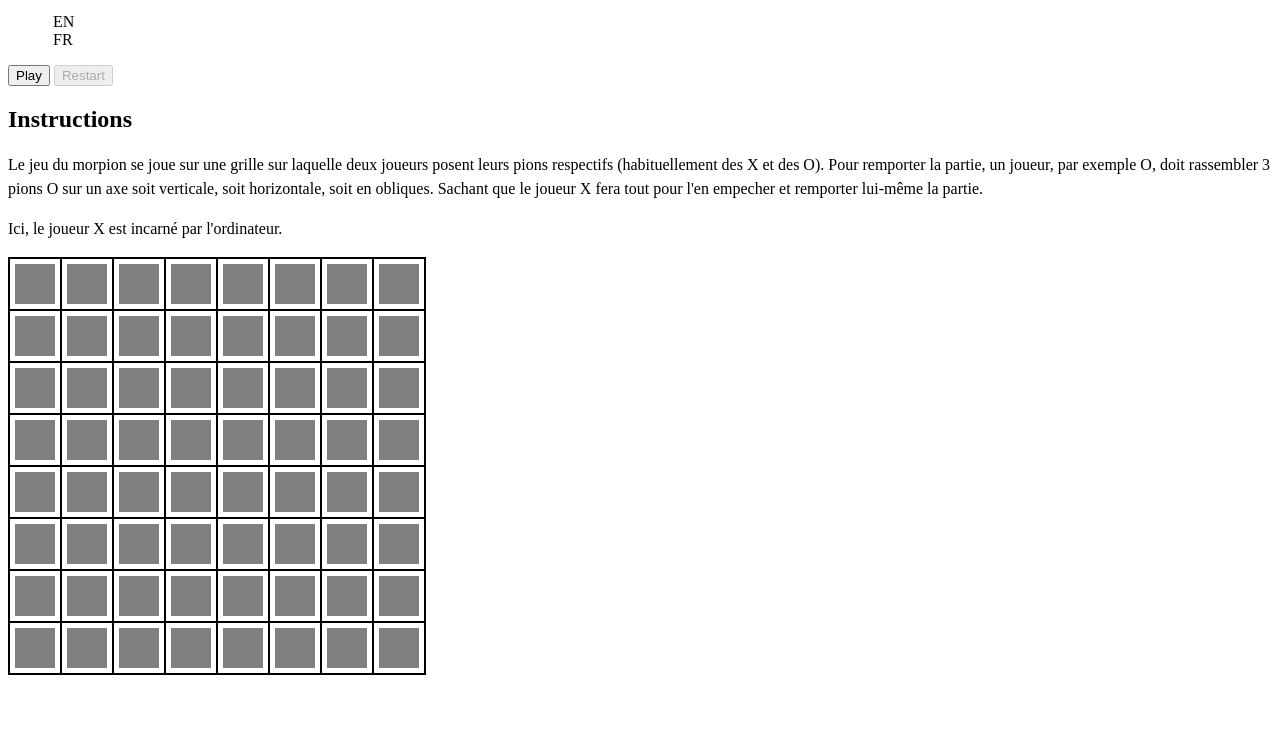
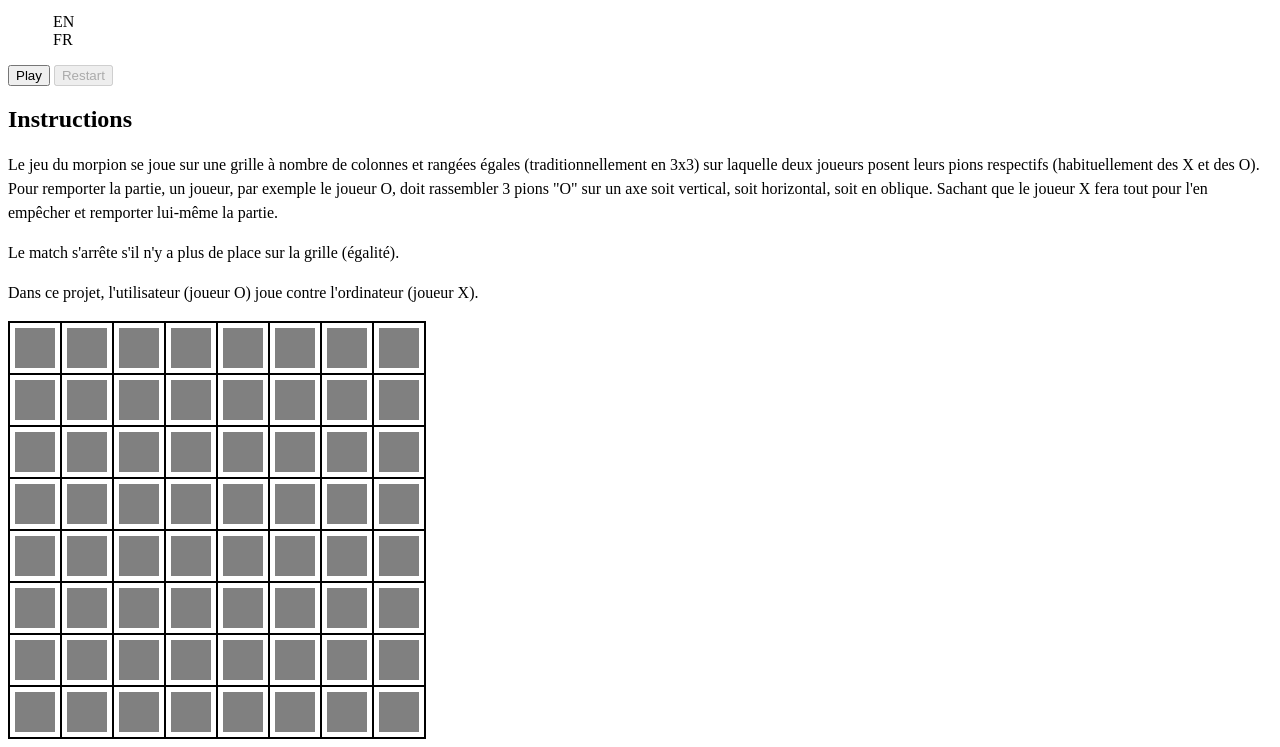
Before and after one commit to myralt/Morpion, a plain HTML site: page index.html in a window 1280 px wide. Shown: the part 104-851 px from the top of the page. Before the commit the page ends 800 px from the top, so only its background shows below. Drawn offline with Linux system fonts and the light colour scheme.

Commit message:
First version of readme, updated index

```diff
--- a/index.html
+++ b/index.html
@@ -32,14 +32,21 @@
       <section id="instructions">
         <h2>Instructions</h2>
         <p>
-          Le jeu du morpion se joue sur une grille sur laquelle deux joueurs
+          Le jeu du morpion se joue sur une grille à nombre de colonnes et
+          rangées égales (traditionnellement en 3x3) sur laquelle deux joueurs
           posent leurs pions respectifs (habituellement des X et des O). Pour
-          remporter la partie, un joueur, par exemple O, doit rassembler 3 pions
-          O sur un axe soit verticale, soit horizontale, soit en obliques.
-          Sachant que le joueur X fera tout pour l'en empecher et remporter
-          lui-même la partie.
+          remporter la partie, un joueur, par exemple le joueur O, doit
+          rassembler 3 pions "O" sur un axe soit vertical, soit horizontal, soit
+          en oblique. Sachant que le joueur X fera tout pour l'en empêcher et
+          remporter lui-même la partie.
         </p>
-        <p>Ici, le joueur X est incarné par l'ordinateur.</p>
+        <p>
+          Le match s'arrête s'il n'y a plus de place sur la grille (égalité).
+        </p>
+        <p>
+          Dans ce projet, l'utilisateur (joueur O) joue contre l'ordinateur
+          (joueur X).
+        </p>
       </section>
       <section id="game-board">
         <table>
```
Also changed, not shown: README.md.
